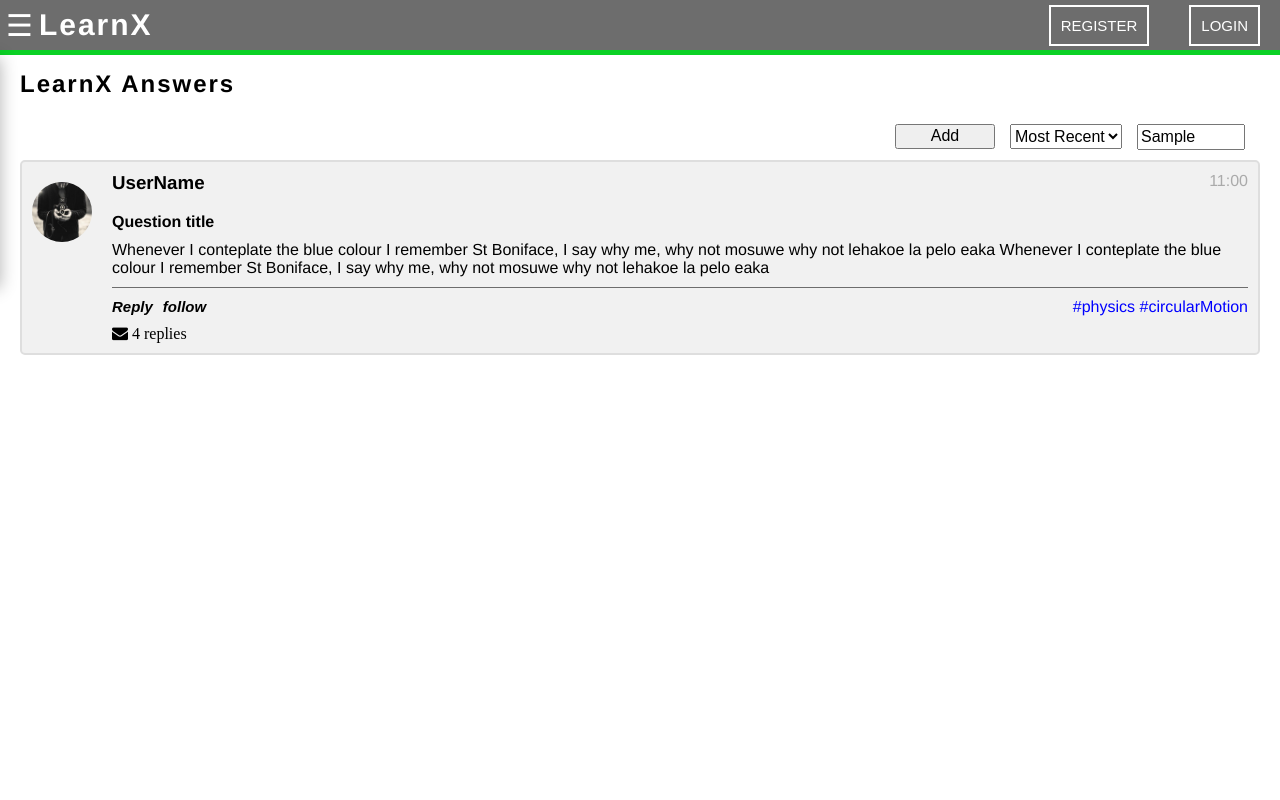
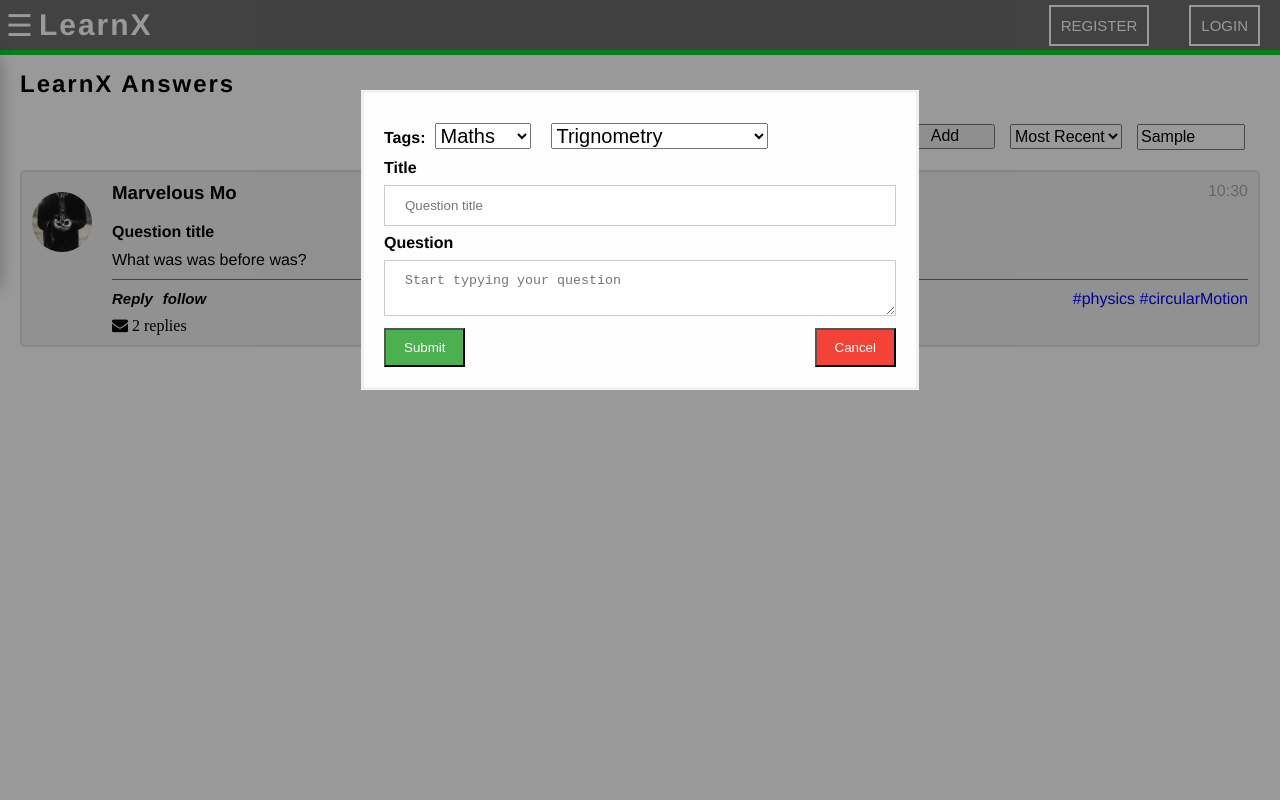
Before and after one commit to ThreeOne31/learnX, a React (Create React App) app in the folder frontend/: page /learnx-answers in a window 1280 px wide. Both pictures are taken after typing "Sample" into the empty fields and a click on the button "Add". Shown: the top 800 px of the page. Built offline with nearby package versions, Linux system fonts and the light colour scheme.

Commit message:
added resux on learnX amswers

```diff
--- a/frontend/src/components/LearnXAnswers/LearnxAnswers.js
+++ b/frontend/src/components/LearnXAnswers/LearnxAnswers.js
@@ -1,8 +1,49 @@
 import React from "react"
 
 import "./style.css"
+import { connect } from "react-redux"
 
 class LearnxAnswers extends React.Component{
+    state ={
+        replyMessage: "",
+        courseTag: "",
+        courseSubTag: "",
+        questionMessage: "",
+        questionTitle: ""
+    }
+
+    handleChange = (event) => {
+        const {name, value} = event.target
+        this.setState({
+            [name]: value
+        })
+    }
+    handleReplySubmission = (event) => {
+        event.preventDefault()
+        const questionId = event.currentTarget.parentNode.parentNode.parentNode.parentNode.parentNode.getAttribute("question-id")
+        this.props.addReply(this.state.replyMessage, questionId)
+        this.setState({
+            replyMessage: ""
+        })
+    }
+    handleQuestionSubmission = (event) => {
+        event.preventDefault()
+        const question = {
+            title: this.state.questionTitle,
+            text: this.state.questionMessage,
+            courseTag: this.state.courseTag,
+            courseSubTag: this.state.courseSubTag,
+
+        }
+        this.props.addQuestion(question)
+        this.setState({
+            questionTitle: "",
+            courseTag: "",
+            courseSubTag: "",
+            questionMessage: ""
+        })
+        this.closeOverlayForm()
+    }
 
     replyAccordion = (event) =>{
 
@@ -19,7 +60,7 @@ class LearnxAnswers extends React.Component{
 
     accordion = (event) =>{
         event.target.style.display = "none"
-        let questionChildren = event.target.parentElement.children
+        let questionChildren = event.target.parentElement.parentElement.children
         let replies = questionChildren[5].lastChild
 
         if (replies.style.display === "block") {
@@ -28,31 +69,38 @@ class LearnxAnswers extends React.Component{
             replies.style.display = "block";
         }
     }
+
+    openOverlayForm = () =>{
+        document.querySelector(".add-question-overlay").classList.add("open")
+    }
+    closeOverlayForm = () =>{
+        document.querySelector(".add-question-overlay").classList.remove("open")
+    }
+
     render(){
+
+        const questions = this.props.questions? (
+            this.props.questions.map(question =>{
+                const repliesCount = question.replies.length? <i onClick={this.accordion} className="fa fa-envelope replies-icon">  {question.replies.length} replies</i> :<div></div>
+                const replies = question.replies.map(reply =>
+                    <li key={reply.id}>
+                        <div className="reply-item">
+                            <span className="time-right">{reply.date}</span>
+                            <img src="/assets/images/avatar_g2.jpg" alt="Avatar" />
+                            <h3>{reply.author}</h3>
+                            <p className="reply-message">{reply.message}</p>
+                        </div>
+                    </li>
+                )
+
                 return(
-            <div className="main">
-                <div className="QnA-main-container">
-                    <h2>LearnX Answers</h2>
-                    <div className="queation-header">
-                        <button className="add-question">Add</button>
-                        <select className="question-sort">
-                            <option>Most Recent</option>
-                            <option>Oldest</option>
-                            <option>A &#8594; Z</option>
-                            <option>Z &#8594; A</option>
-                        </select>
-                        <input className="question-search" type="text" name="search" placeholder="Search..." />
-                    </div>
-                    <div className="question-container">
-
-                        <div className="question">
-                            <span className="time-right">11:00</span>
+                    <div className="question" question-id={question.id} key={question.id}>
+                        <span className="time-right">{question.date}</span>
                         <img src="/assets/images/bandmember.jpg" alt="Avatar" />
-                            <h3>UserName</h3>
+                        <h3>{question.author}</h3>
                         <h4>Question title</h4>
                         <p>
-                                Whenever I conteplate the blue colour I remember St Boniface, I say why me, why not mosuwe why not lehakoe la pelo eaka
-                                Whenever I conteplate the blue colour I remember St Boniface, I say why me, why not mosuwe why not lehakoe la pelo eaka
+                            {question.message}
                         </p>
                         <div className="question-footer">
                             <div>
@@ -63,56 +111,118 @@ class LearnxAnswers extends React.Component{
                                 <ul className="reply-n-replies">
                                     <li>
                                         <div className="reply-form-container">
-                                                <img src="/assets/images/bandmember.jpg" alt="Avatar" />
-                                                <form>
-                                                    <input type="text" name="reply-message" placeholder="type reply"/>
+                                            <img src="/assets/images/avatar_g2.jpg" alt="Avatar" />
+                                            <form onSubmit={this.handleReplySubmission}>
+                                                <input
+                                                    onChange={this.handleChange}
+                                                    className="reply-input-message"
+                                                    type="text" name="replyMessage"
+                                                    placeholder="type reply"
+                                                    value={this.state.replyMessage}
+                                                />
                                                 <button className="send-reply">send</button>
                                             </form>
                                         </div>
                                     </li>
-                                        <li>
-                                            <div className="reply-item">
-                                                <span className="time-right">11:00</span>
-                                                <img src="/assets/images/bandmember.jpg" alt="Avatar" />
-                                                <h3>UserName</h3>
-                                                <p className="reply-message">Hello. How are you today?</p>
-                                            </div>
-                                        </li>
+                                    {replies}
                                 </ul>
                         </div>
-                            <i onClick={this.accordion} className="fa fa-envelope replies-icon"> 4 replies</i>
+                    <div>{repliesCount}</div>
+                    </div>
+                )
+            })
+        ):(
+            <div>
+                <h2>Feel like challenging us? Leave a question, lets see what you got?</h2>
+            </div>
+        )
+        return(
+            <div className="main">
+                {/***********************************************************************************************************/}
+                {/*                                               QUESTION CONT                                             */}
+                {/***********************************************************************************************************/}
+                <div className="QnA-main-container">
+                    <h2>LearnX Answers</h2>
+
+                    <div className="queation-header">
+                        <button className="add-question" onClick={this.openOverlayForm}>Add</button>
+                        <select className="question-sort">
+                            <option>Most Recent</option>
+                            <option>Oldest</option>
+                            <option>A &#8594; Z</option>
+                            <option>Z &#8594; A</option>
+                        </select>
+                        <input className="question-search" type="text" name="search" placeholder="Search..." />
+                    </div>
+                    <div className="question-container">
+                        {questions}
                     </div>
                 </div>
+
+                {/***********************************************************************************************************/}
+                {/*                                                FORM OVERLAY                                             */}
+                {/***********************************************************************************************************/}
+                <div className="add-question-overlay">
+                    <form onSubmit={this.handleQuestionSubmission} className="form-content">
+
+                        <div className="tags-container">
+                            <label><b>Tags:</b></label>
+                            <select value={this.state.courseTag} className="tag-selection" name="courseTag" onChange={this.handleChange}>
+                                <option value="Maths">Maths</option>
+                                <option value="Sesotho">Sesotho </option>
+                                <option value="Phusics">Physics</option>
+                                <option value="English">English</option>
+                            </select>
+                            <select value={this.state.courseSubTag} className="tag-selection" name="courseSubTag" onChange={this.handleChange}>
+                                <option value="Trignometry">Trignometry</option>
+                                <option value="Shapes">Shapes </option>
+                                <option value="Leaner Programming">Learner Programming</option>
+                                <option value="Geometry">Geometry</option>
+                            </select>
+                            <br />
+                            <label><b>Title</b></label>
+                            <input
+                                className="password-input"
+                                type="text"
+                                placeholder="Question title"
+                                name="questionMessage"
+                                onChange={this.handleChange}
+                                value={this.state.questionTitle}
+                                required
+                            />
+
+                            <label><b>Question</b></label>
+                            <textarea
+                                className="password-input"
+                                placeholder="Start typying your question"
+                                name="questionMessage"
+                                onChange={this.handleChange}
+                                value={this.state.questionMessage}
+                                required
+                            />
+                        <div className="question-form-footer">
+                            <button className="addQbtn">Submit</button>
+                            <button onClick={this.closeOverlayForm} type="button" className="cancelbtn">Cancel</button>
                         </div>
                         </div>
-    )}
-}
-export default LearnxAnswers
-
-/*
-                <div className="container">
-                    <img src="/assets/images/bandmember.jpg" alt="Avatar" />
-                    <p>Hello. How are you today?</p>
-                    <span className="time-right">11:00</span>
+                    </form>
                 </div>
 
-                <div className="container darker">
-                <img src="/assets/images/avatar_g2.jpg" alt="Avatar" className="right" />
-                <p>Hey! I'm fine. Thanks for asking!</p>
-                <span className="time-left">11:01</span>
             </div>
 
-                <div className="container">
-                <img src="/assets/images/bandmember.jpg" alt="Avatar" />
-                <p>Sweet! So, what do you wanna do today?</p>
-                <span className="time-right">11:02</span>
-                </div>
-
-                <div className="container darker">
-                <img src="/assets/images/avatar_g2.jpg" alt="Avatar"/>
-                <p>Nah, I dunno. Play soccer.. or learn more coding perhaps?</p>
-                <span className="time-left">11:05</span>
-                </div>
-
-
-*/
+        )
+    }
+}
+function mapStateToProps(state){
+    return{
+        students: state.students,
+        questions: state.questions
+    }
+}
+function mapDispatchToProps(dispatch){
+    return{
+        addReply: (reply, questionId) => dispatch({type: 'ADD_REPLY', payload: {reply: reply, questionId: questionId}}),
+        addQuestion: (question) => dispatch({type: 'ADD_QUESTION', question: question})
+    }
+}
+export default connect(mapStateToProps, mapDispatchToProps)(LearnxAnswers)
--- a/frontend/src/components/LearnXAnswers/style.css
+++ b/frontend/src/components/LearnXAnswers/style.css
@@ -31,7 +31,7 @@
     background-color: #f1f1f1;
     border-radius: .5rem;
     padding: 1rem;
-    margin: 1rem 0;
+    margin: 2rem 0;
 }
 
 .darker {
@@ -39,7 +39,7 @@
     background-color: #ddd;
 }
 
-.question img {
+.question img, .reply-form-container img{
     float: left;
     max-width: 6rem;
     max-height: 6rem;
@@ -104,6 +104,7 @@
     border-radius: 1.5rem;
     padding: 1rem;
     margin: 2rem 0;
+    border: 1px solid #6d6d6d;
 }
 .reply-form-container form{
     display: flex;
@@ -115,15 +116,29 @@
 }
 .reply-form-container input{
     width: 90%;
-    align-content: center;
+    height: 1.5rem;
+    padding: 1.5rem;
     background-color: #fff;
 }
+.reply-form-container input:focus{
+    border: none;
+
+}
 .send-reply{
+    color: #fff;
     margin: 0;
-    width: 8%;
+    width: 6%;
     min-width: 5rem;
+    height: 4rem;
     border-radius: 10%;
     text-align: center;
+    font-weight: bold;
+    font-size: 2rem;
+    letter-spacing: 0.1rem;
+    background-color: green;
+    border: none;
+    margin-left: 0.5rem;
+    cursor: pointer;
 }
 .reply-item{
     border: 2px solid #dedede;
@@ -141,3 +156,43 @@
     margin-left: 8rem;
     cursor: pointer;
 }
+
+
+/***************************ADD QUESTION*************************************/
+.add-question-overlay{
+    display: none; /* Hidden by default */
+    position: fixed; /* Stay in place */
+    z-index: 1; /* Sit on top */
+    left: 0;
+    top: 0;
+    width: 100%; /* Full width */
+    height: 100%; /* Full height */
+    overflow: auto; /* Enable scroll if needed */
+    background-color: rgb(0,0,0); /* Fallback color */
+    background-color: rgba(0,0,0,0.4); /* Black w/ opacity */
+    padding-top: 60px;
+}
+.add-question-overlay.open{
+    display: block;
+}
+.form-content{
+    border: 0.3rem solid #f1f1f1;
+    background-color: #fefefe;
+    margin: 3rem auto;
+    padding: 2rem;
+    width: 40%;
+}
+.question-form-footer{
+    display: flex;
+    justify-content: space-between;
+}
+.addQbtn {
+    width: auto;
+    color: #fff;
+    padding: 1rem 1.8rem;
+    background-color: #4CAF50;
+}
+.tag-selection{
+    margin: 1rem;
+    font-size: 2rem;
+}
--- a/frontend/src/reducers/rootReducer.js
+++ b/frontend/src/reducers/rootReducer.js
@@ -5,6 +5,7 @@ const initState = {
             email: "123",
             password: "123",
             isLoggedIn: false,
+            avator: "/assets/images/avatar_g2.jpg",
             courses: [
                 {
                     courseCode:'SESG9',
@@ -22,6 +23,7 @@ const initState = {
             email: "abc",
             password: "abc",
             isLoggedIn: false,
+            avator: "/assets/images/bandmember.jpg",
             courses: [
                 {
                     courseCode:'SESG12',
@@ -54,6 +56,31 @@ const initState = {
             students: [],
             results: []
         }
+    ],
+    questions: [
+        {
+            id: 1,
+            author: "Marvelous Mo",
+            date: "10:30",
+            message:"What was was before was?",
+            attachments: "file src here",
+            replies: [
+                {
+                    id:1,
+                    author: "John Doe",
+                    date: "12:30",
+                    message: "Ramalepa hara likoti ha u lengope u khoho u khoho e mereti e metso, nokeng ho lula lithabela koluwa, banna ba hoja mahata a batho",
+                    attachments: "file src here"
+                },
+                {
+                    id:2,
+                    author: "John Doe",
+                    date: "12:30",
+                    message: "Ramalepa hara likoti ha u lengope u khoho u khoho e mereti e metso, nokeng ho lula lithabela koluwa, banna ba hoja mahata a batho",
+                    attachments: "file src here"
+                }
+            ]
+        }
     ]
 }
 
@@ -80,6 +107,47 @@ function rootReducer(state=initState, action){
             })
         }
     }
+    if(action.type === 'ADD_QUESTION'){
+        return{
+            ...state,
+            questions: [
+                {
+                    id: Math.random(),
+                    author: "Marvelous Mo",
+                    date: "10:30",
+                    message: action.question.text,
+                    attachments: "file src here",
+                    replies: []
+                },
+                ...state.questions
+            ]
+        }
+    }
+    if(action.type === 'ADD_REPLY'){
+
+        return{
+            ...state,
+            questions: state.questions.map(question =>{
+                if(parseInt(question.id, 10) === parseInt(action.payload.questionId, 10)){
+
+                    return{
+                        ...question,
+                        replies: [
+                            {
+                                id: Math.random(),
+                                author: "John Doe",
+                                date: "12:30",
+                                message: action.payload.reply,
+                                attachments: "file src here"
+                            },
+                            ...question.replies
+                        ]
+                    }
+                }
+                return question
+            })
+        }
+    }
     return state
 }
 
```
Lines whose indentation alone changed are shown as unchanged.
